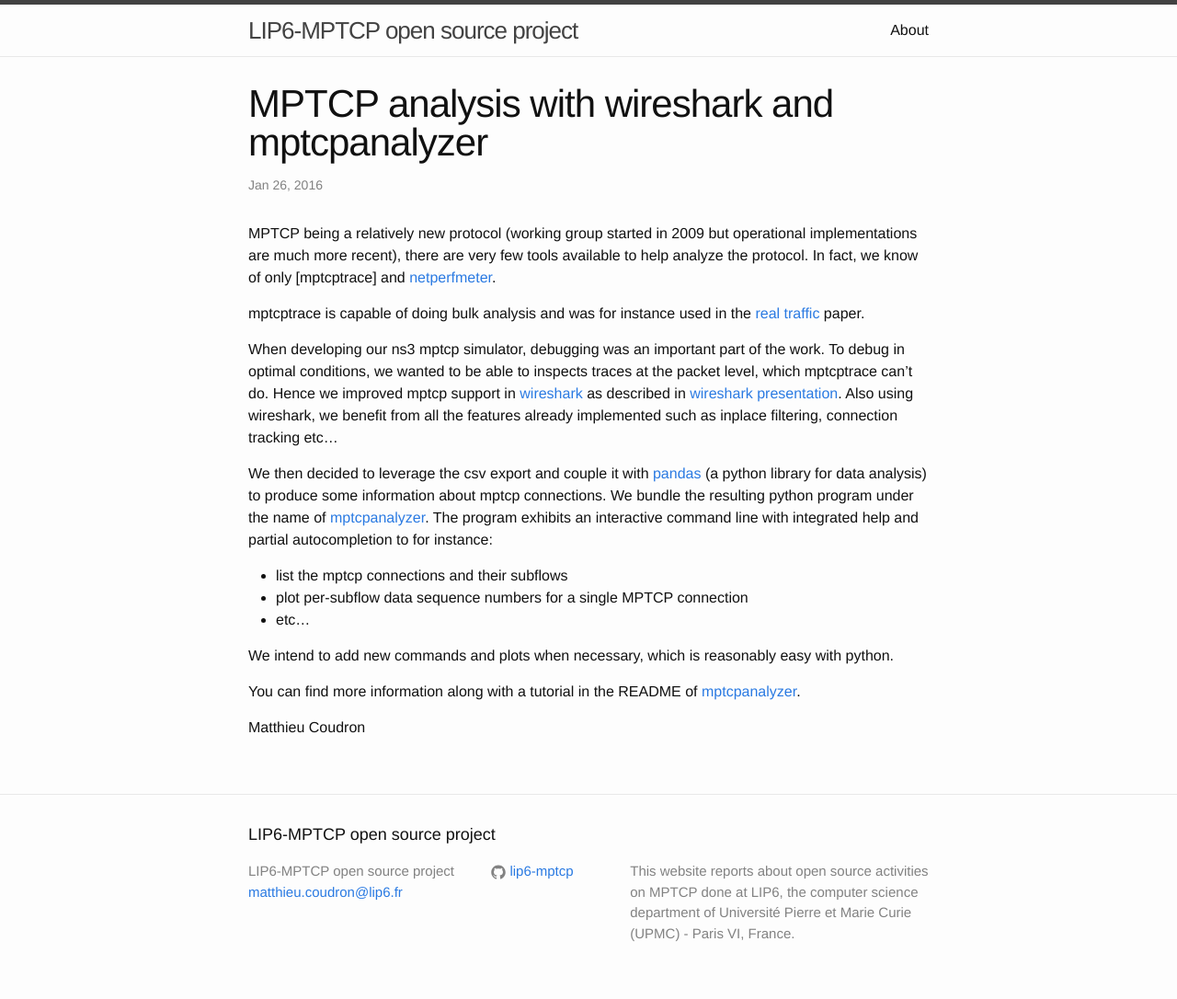
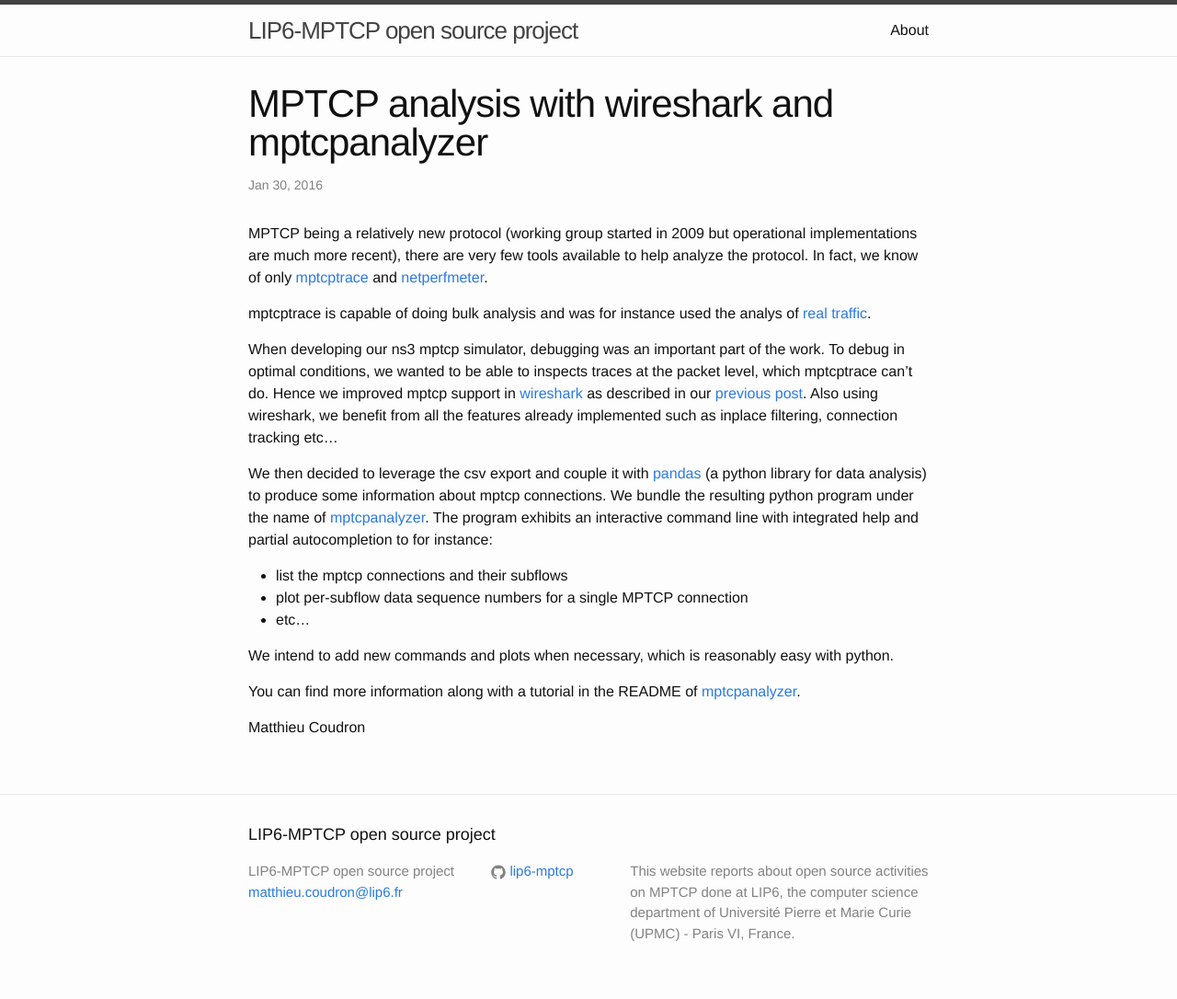
Before and after one commit to FREELANCER2017/lip6-mptcp.github.io, a Jekyll site: the page built from _posts/2016-01-30-mptcpanalyzer-presentation.markdown, in a window 1280 px wide. Shown: the whole page at 92% size. Built offline with Jekyll 4.4.1, drawn with Linux system fonts in a browser that asks for light colours; comment, search, counter and statistics services are not loaded.

Commit message:
Latest fix

```diff
--- a/_posts/2016-01-29-mptcpanalyzer-presentation.markdown
+++ b/_posts/2016-01-30-mptcpanalyzer-presentation.markdown
@@ -1,7 +1,7 @@
 ---
 layout: post
 title:  "MPTCP analysis with wireshark and mptcpanalyzer"
-date:   2016-01-26 14:00:27
+date:   2016-01-30 10:00:00
 categories: mptcp mptcpanalyzer
 ---
 
@@ -9,11 +9,11 @@ MPTCP being a relatively new protocol (working group started in 2009 but
 operational implementations are much more recent), there are very few tools available
 to help analyze the protocol. In fact, we know of only [mptcptrace] and [netperfmeter].
 
-mptcptrace is capable of doing bulk analysis and was for instance used in the [real traffic] paper.
+mptcptrace is capable of doing bulk analysis and was for instance used the analys of [real traffic].
 
 When developing our ns3 mptcp simulator, debugging was an important part of the work.
 To debug in optimal conditions, we wanted to be able to inspects traces at the packet level, which mptcptrace can't do.
-Hence we improved mptcp support in [wireshark] as described in [wireshark presentation].
+Hence we improved mptcp support in [wireshark] as described in our [previous post].
 Also using wireshark, we benefit from all the features already implemented such as inplace filtering,
 connection tracking etc...
 
@@ -34,8 +34,8 @@ Matthieu Coudron
 
 [Wireshark]:       http://www.wireshark.org
 [mptcpanalyzer]:   https://github.com/lip6-mptcp/mptcpanalyzer
-[wireshark presentation]:     http://lip6-mptcp.github.io/mptcp/wireshark/2016/01/26/wireshark-presentation.html
-[mptcptrace_paper]:     http://dl.acm.org/citation.cfm?id=2631453
+[previous post]:     http://lip6-mptcp.github.io/mptcp/wireshark/2016/01/26/wireshark-presentation.html
+[mptcptrace]:     http://dl.acm.org/citation.cfm?id=2631453
 [real traffic]:      Benjamin Hesmans, Hoang Tran-Viet, Ramin Sadre and Olivier Bonaventure. A First Look at Real Multipath TCP Traffic. Traffic Monitoring and Analysis, 2015 http://inl.info.ucl.ac.be/publications
 [netperfmeter]:     https://www.uni-due.de/~be0001/netperfmeter/
 [pandas]:       http://pandas.pydata.org/
```
Also changed, not shown: Gemfile.lock.
